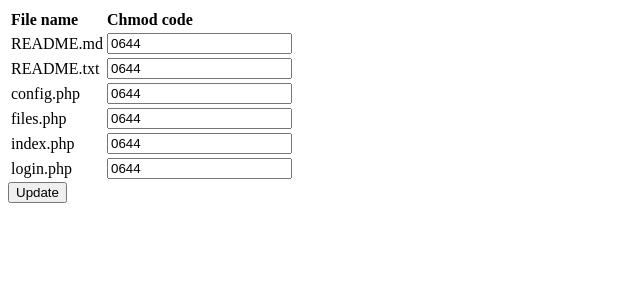
After one commit to duyltv/CNPM_2, a PHP site: page /Functions/Baomat/baomat.php in a window 1280 px wide. The commit adds this page. Shown: the top 300 px of the page, without its empty margins (0-640 px from the left). Run offline with PHP 8.4, Linux system fonts and the light colour scheme; some libraries are stand-ins or nearby versions.

Commit message:
Security + Configuration

```diff
--- /dev/null
+++ b/Functions/Baomat/baomat.php
@@ -0,0 +1,68 @@
+ <!--
+ * AgriExtension
+ * File: 	baomat.php
+ * Written: Nguyen Ngoc Duy
+ * Date: Oct 19 2015
+ -->
+
+<?php
+	# Set html envirolment
+	echo "<!DOCTYPE html>".PHP_EOL;
+	echo "<html>".PHP_EOL;
+	echo '<meta charset="UTF-8">'.PHP_EOL;
+
+	# Variables
+	$filteredArray = array();
+
+	# Get files of root directory
+	$dir    = dirname(dirname(dirname(__FILE__)));
+	foreach (glob($dir."/*.*") as $filename)
+		$filteredArray[] = $filename;
+
+	# Process [POST] data
+	/*
+	 * Run these commands below before this code can run
+	 * sudo chown -R www-data:www-data /home/duyltv/Web/CNPM/
+	 * sudo adduser $USER www-data
+	 */
+	if(isset($_POST['FileNum'])){
+		$filenum = $_POST['FileNum'].'<br>';
+		for ($x = 0; $x < $filenum; $x++) {
+			$output = shell_exec('chmod -R '.$_POST['chm'][$x].' '.$filteredArray[$x]);
+		}
+	}
+
+	# Print table form
+	echo '<form action="baomat.php" method="post">'.PHP_EOL;
+	echo "<table>".PHP_EOL;
+	echo '<input type="hidden" name="FileNum" value="'.count($filteredArray).'">';
+	echo "<tr>".PHP_EOL;
+	echo "<td>";
+	echo "<b>File name</b>";
+	echo "</td>".PHP_EOL;
+	echo "<td>";
+	echo "<b>Chmod code</b>";
+	echo "</td>".PHP_EOL;
+	echo "</tr>".PHP_EOL;
+
+	# Println all data
+	for ($x = 0; $x < count($filteredArray); $x++) {
+		echo "<tr>".PHP_EOL;
+		echo "<td>";
+		print_r(basename($filteredArray[$x]));
+		echo "</td>".PHP_EOL;
+		echo "<td>";
+		echo '<input type="text" name="chm[]" value="'.substr(sprintf('%o', fileperms($filteredArray[$x])), -4).'" />';
+		echo "</td>".PHP_EOL;
+		echo "</tr>".PHP_EOL;
+	}
+
+	# Print end table
+	echo "</table>".PHP_EOL;
+	echo '<input type="submit" value="Update" /><br>'.PHP_EOL;
+	echo '</form>'.PHP_EOL;
+	if(isset($_POST['FileNum'])) echo '<font size="3" color="red"><b>Permission changed!</b></font><br>';
+
+	# End html
+	echo "</html>";
+?>
--- a/Template/footer.php
+++ b/Template/footer.php
@@ -1,3 +1,3 @@
 <?php
-include<"footer.html">;
+echo include<"footer.html">;
 ?>
--- a/Template/header.html
+++ b/Template/header.html
@@ -1 +1,4 @@
+<!DOCTYPE html>
+<html>
+<meta charset="UTF-8">
 <meta http-equiv="Content-Type" content="text/html; charset=UTF-8" />
--- a/Template/header.php
+++ b/Template/header.php
@@ -1,4 +1,4 @@
 <?php
 session_start(); // Starting Session
-include<"header.html">;
+echo include<"header.html">;
 ?>
--- a/config.php
+++ b/config.php
@@ -12,4 +12,6 @@
  define("DB_Name", "AriName");	// Database name
  define("DB_User", "admin");	// Database username
  define("DB_Pass", "123456789");// Database password
- ?>
+
+ define("RootPath", "/var/www")
+?>
--- a/login.php
+++ b/login.php
@@ -34,7 +34,7 @@
 			if ($rows == 1) {
 				$_SESSION['username']=$username;
 				//$_SESSION['roles']=Read_->;
-				header("location: index.php"); // Redirecting To Other Page
+				header("location: index.html"); // Redirecting To Other Page
 			} else {
 				//Error
 			}
```
Also changed, not shown: index.html (deleted, +0 -22 lines), index.php (added, +25 -0 lines).
